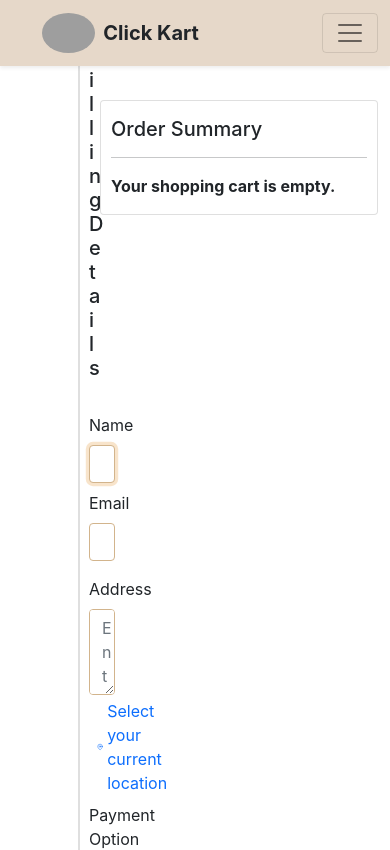
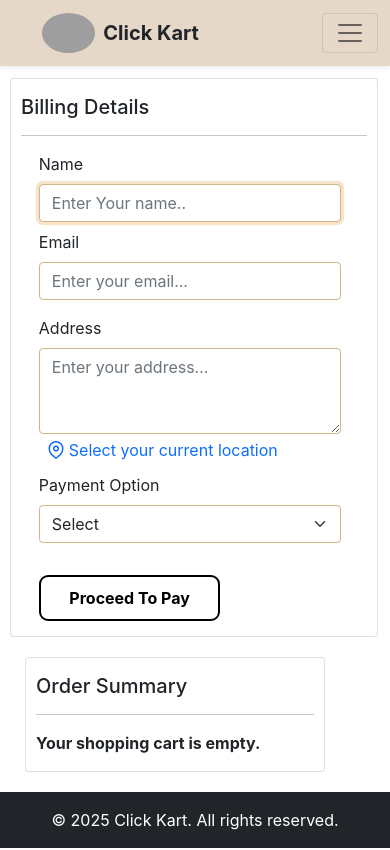
Before and after one commit to Hemabindu-Annadanam/Webpage, a React (Create React App) app: page /Webpage/checkout in a window 390 px wide. Shown: the top 850 px of the page. Built offline with nearby package versions, Linux system fonts and the light colour scheme; grey boxes are pictures that could not be loaded.

Commit message:
Added billing summary card

```diff
--- a/src/components/CartTray.css
+++ b/src/components/CartTray.css
@@ -198,10 +198,10 @@
 @media (max-width: 575.98px) {
   .shopping-cart-container {
     flex-direction: column;
-    padding-left: 0;
+    padding-left: 10px;
   }
   .proceed-card {
-    margin-left: 0;
+    margin-left: 15px;
     margin-top: 20px;
     width: 100%;
   }
--- a/src/components/CheckOut.css
+++ b/src/components/CheckOut.css
@@ -53,3 +53,111 @@
   border-color: #D2B48C !important;
   box-shadow: 0 0 0 0.2rem rgba(226, 149, 48, 0.25) !important;
 }
+
+
+@media (max-width: 575.98px) {
+  .shopping-cart {
+    flex-direction: column;
+    padding-left: 10px;
+    padding-top: 20%;
+  }
+  .summary-card {
+    margin-left: 15px;
+    margin-top: 20px;
+    width: 100%;
+  }
+  .custom-btn{
+      padding: 10px 24px;
+  margin-top: 16px;
+  font-size: 16px;
+  background-color:white;
+  /* border: none; */
+  border-radius: 8px;
+  cursor: pointer;
+  color: black;
+  text-decoration: none;
+  display: inline-block;
+  font-weight: bold;
+  outline: auto;
+  width: 60%;
+}
+.custom-btn:hover,
+.custom-btn:focus,
+.custom-btn:active {
+  background-color: #D2B48C !important;
+  border-color: #D2B48C !important;
+  color: black;
+  font-weight: bold;
+  outline: none !important;
+  box-shadow: none !important;
+}
+}
+
+@media (min-width: 576px) and (max-width: 767.98px) {
+  .summary-card {
+    width: 100%;
+    margin-left: 0;
+  }
+  .custom-btn{
+      padding: 10px 24px;
+  margin-top: 16px;
+  font-size: 16px;
+  background-color:white;
+  /* border: none; */
+  border-radius: 8px;
+  cursor: pointer;
+  color: black;
+  text-decoration: none;
+  display: inline-block;
+  font-weight: bold;
+  outline: auto;
+  width: 60%;
+}
+.custom-btn:hover,
+.custom-btn:focus,
+.custom-btn:active {
+  background-color: #D2B48C !important;
+  border-color: #D2B48C !important;
+  color: black;
+  font-weight: bold;
+  outline: none !important;
+  box-shadow: none !important;
+}
+}
+
+@media (min-width: 768px) {
+  .shopping-cart {
+    flex-direction: row;
+    padding-left: 20%;
+  }
+
+  .summary-card {
+    width: 300px;
+    margin-left: 40px;
+  }
+  .custom-btn{
+      padding: 10px 24px;
+  margin-top: 16px;
+  font-size: 16px;
+  background-color:white;
+  /* border: none; */
+  border-radius: 8px;
+  cursor: pointer;
+  color: black;
+  text-decoration: none;
+  display: inline-block;
+  font-weight: bold;
+  outline: auto;
+  width: 60%;
+}
+.custom-btn:hover,
+.custom-btn:focus,
+.custom-btn:active {
+  background-color: #D2B48C !important;
+  border-color: #D2B48C !important;
+  color: black;
+  font-weight: bold;
+  outline: none !important;
+  box-shadow: none !important;
+}
+}
--- a/src/components/CheckOut.js
+++ b/src/components/CheckOut.js
@@ -6,11 +6,13 @@ import { toast } from 'react-toastify';
 
 const Checkout = () => {
      const [products, setProducts] = useState([]);
+     const [billingForm, setForm] = useState(true);
       const subTotal = products.reduce(
     (sum, item) => sum + (item.price * (item.quantity || 1)),
     0
     );
     useEffect(() => {
+      // setForm(true)
         const storedCart = JSON.parse(localStorage.getItem('cart')) || [];
         setProducts(Array.isArray(storedCart) ? storedCart : []);
     }, []);
@@ -75,6 +77,7 @@ const Checkout = () => {
     }
     }
     const handleSubmit = (e) => {
+        setForm(false)
         e.preventDefault();
         const validationErrors = validate();
         if (Object.keys(validationErrors).length > 0) {
@@ -113,10 +116,15 @@ const Checkout = () => {
       const location = data.display_name || `Lat: ${latitude}, Lon: ${longitude}`;
       setFormData(prev => ({ ...prev, address: location }));
       setTouched(prev => ({ ...prev, address: true }));
-      errors.email = ''
+      errors.email = ""
+         const validationErrors = validate();
+        if (Object.keys(validationErrors).length > 0) {
+        setErrors(validationErrors);
+        return;
+        }
     } catch (error) {
       alert('Failed to fetch address');
-      console.error(error);
+      // console.error(error);
     }
   }, () => {
     alert('Unable to retrieve your location');
@@ -125,8 +133,9 @@ const Checkout = () => {
 
 
     return(
+
         <div className="d-flex justify-content-center cart-page-wrapper">
-       <Container className="d-flex align-items-start shopping-cart">
+          {billingForm === true?(   <Container className="d-flex align-items-start shopping-cart">
       <Card style={{flex:1, width: '100%', maxWidth: '700px'}}>
          <div className="justify-content-start align-items-start pt-3" style={{paddingLeft:'10px'}}>
             <h5>Billing Details</h5>
@@ -250,11 +259,11 @@ const Checkout = () => {
                             </div>
                                     </>
                                     )}
-
                 </div>
       </Card>
+       </Container>
+      ):(<p>Hi</p>)}
 
-       </Container>
 
     </div>
     )
```
